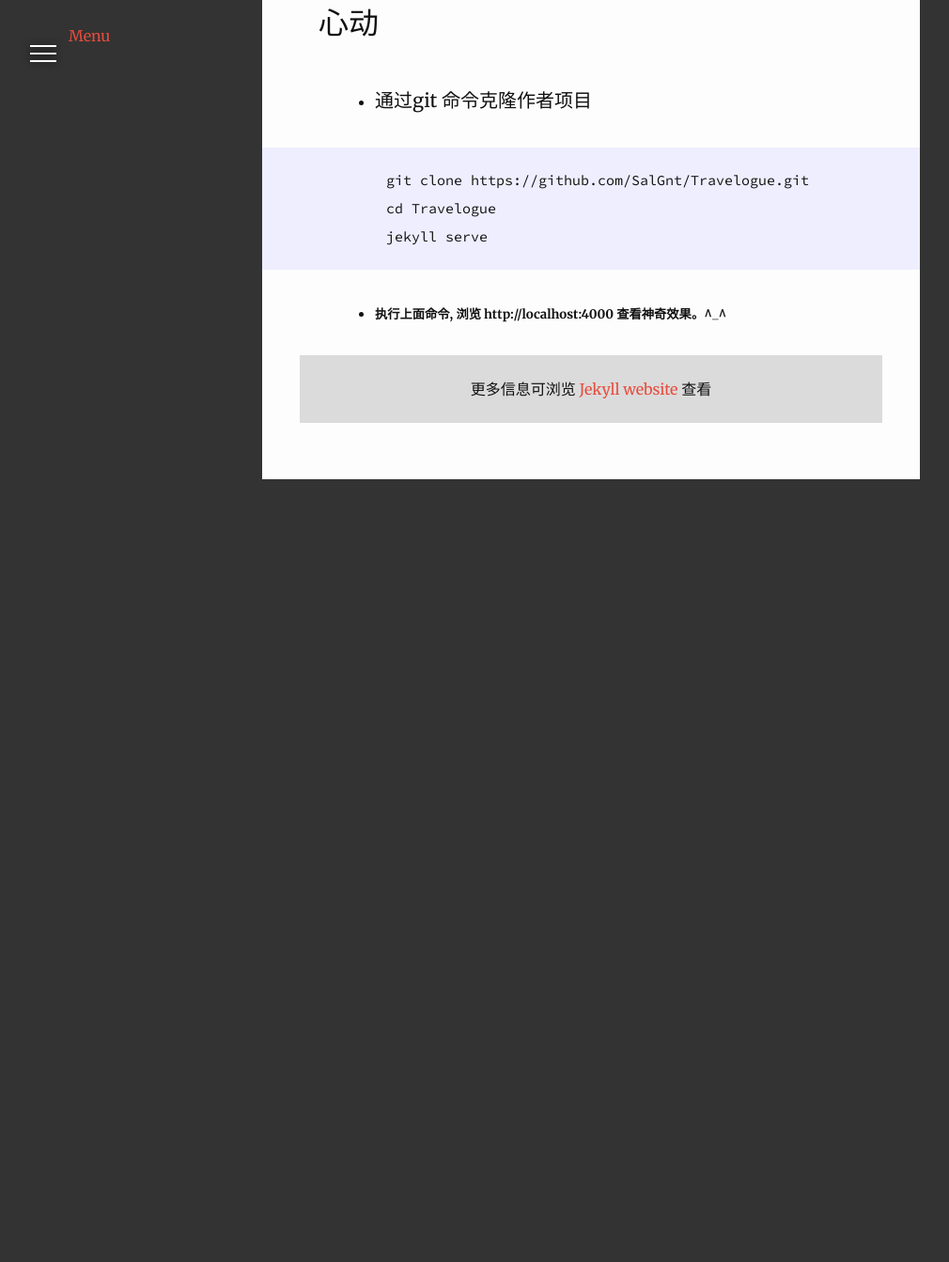
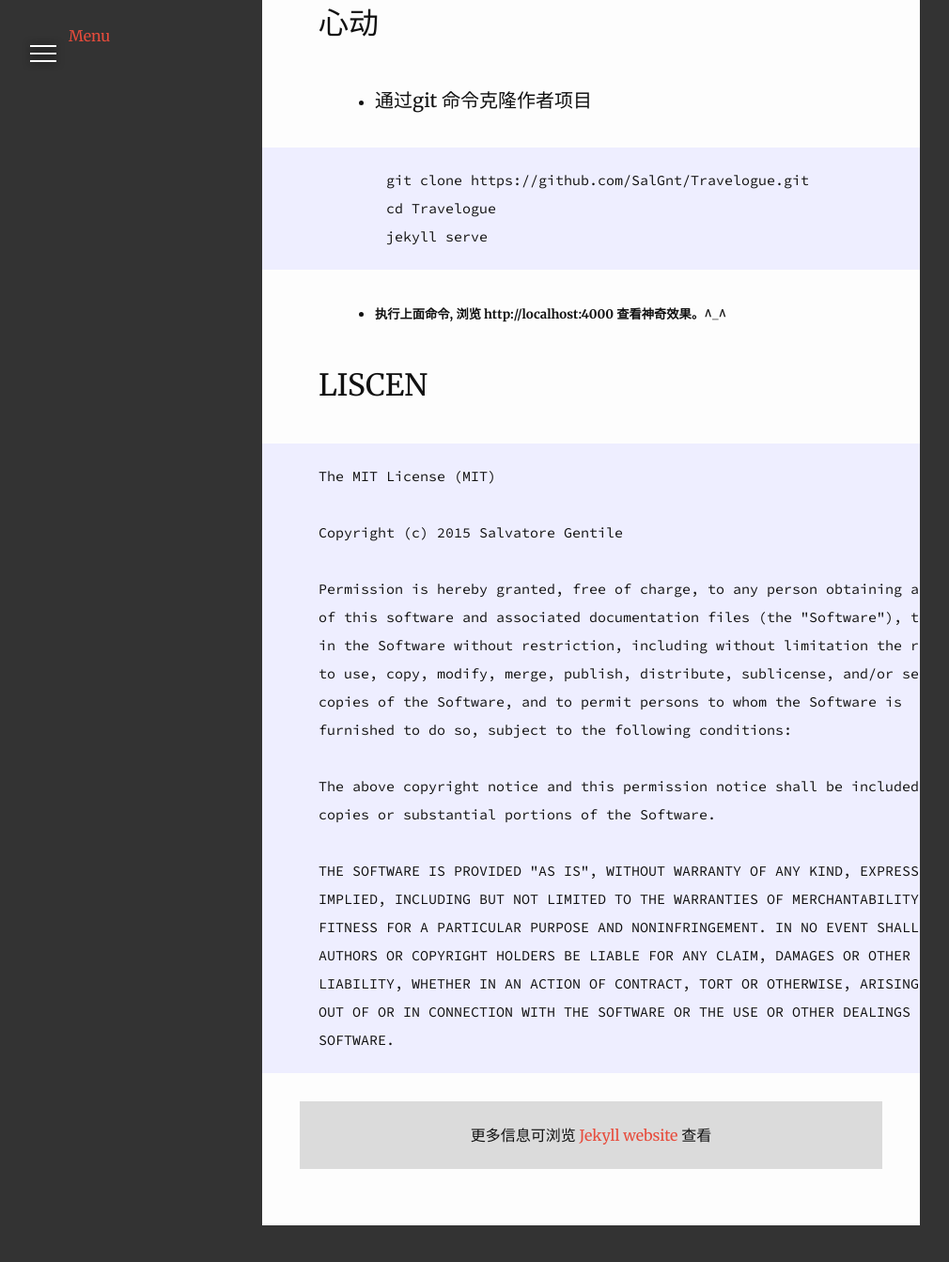
Before and after one commit to Matcai/Matcai.github.io, a Jekyll site: the page built from menu/about/about.md, in a window 1280 px wide and 1400 px high, scrolled down 1140 px. Shown: the top 1343 px of the window at 94% size, without its empty margins (11-1021 px from the left). Built offline with Jekyll 4.4.1, drawn with Linux system fonts in a browser that asks for light colours; nearby versions of some CDN libraries; before the commit the page ends 1770 px from its top, so only the background shows below that.

Commit message:
add LICENSE

```diff
--- a/menu/about/about.md
+++ b/menu/about/about.md
@@ -23,4 +23,29 @@
 </pre>
 - ##### **执行上面命令, 浏览 http://localhost:4000 查看神奇效果。^_^**
 
+## LISCEN
+<pre>
+The MIT License (MIT)
+
+Copyright (c) 2015 Salvatore Gentile
+
+Permission is hereby granted, free of charge, to any person obtaining a copy
+of this software and associated documentation files (the "Software"), to deal
+in the Software without restriction, including without limitation the rights
+to use, copy, modify, merge, publish, distribute, sublicense, and/or sell
+copies of the Software, and to permit persons to whom the Software is
+furnished to do so, subject to the following conditions:
+
+The above copyright notice and this permission notice shall be included in all
+copies or substantial portions of the Software.
+
+THE SOFTWARE IS PROVIDED "AS IS", WITHOUT WARRANTY OF ANY KIND, EXPRESS OR
+IMPLIED, INCLUDING BUT NOT LIMITED TO THE WARRANTIES OF MERCHANTABILITY,
+FITNESS FOR A PARTICULAR PURPOSE AND NONINFRINGEMENT. IN NO EVENT SHALL THE
+AUTHORS OR COPYRIGHT HOLDERS BE LIABLE FOR ANY CLAIM, DAMAGES OR OTHER
+LIABILITY, WHETHER IN AN ACTION OF CONTRACT, TORT OR OTHERWISE, ARISING FROM,
+OUT OF OR IN CONNECTION WITH THE SOFTWARE OR THE USE OR OTHER DEALINGS IN THE
+SOFTWARE.
+</pre>
+
 > <center>更多信息可浏览 <a href="http://jekyllrb.com">Jekyll website</a> 查看</center>
```
Also changed, not shown: 1 other file.
